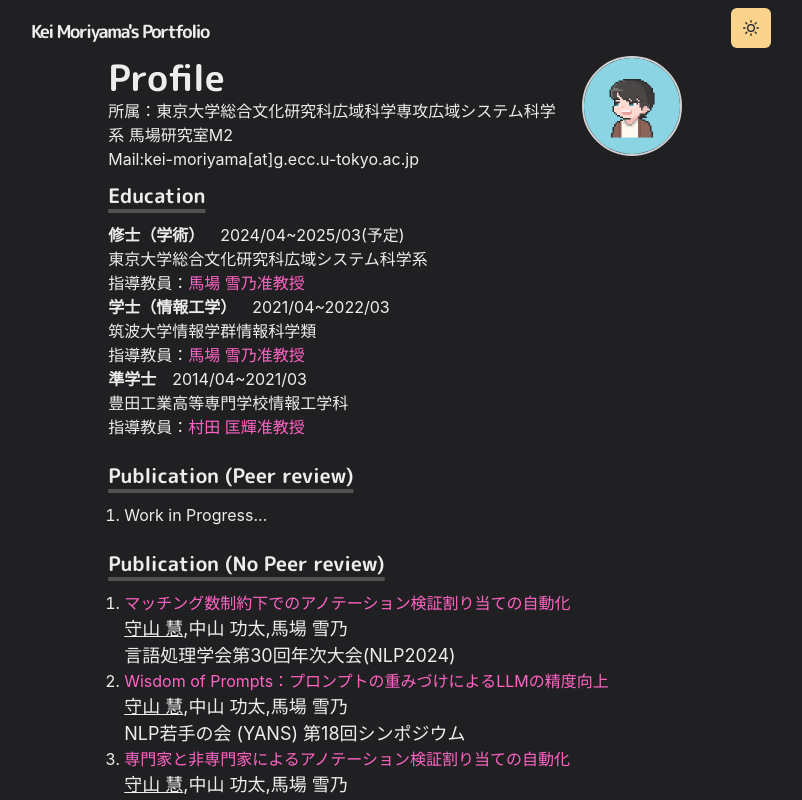
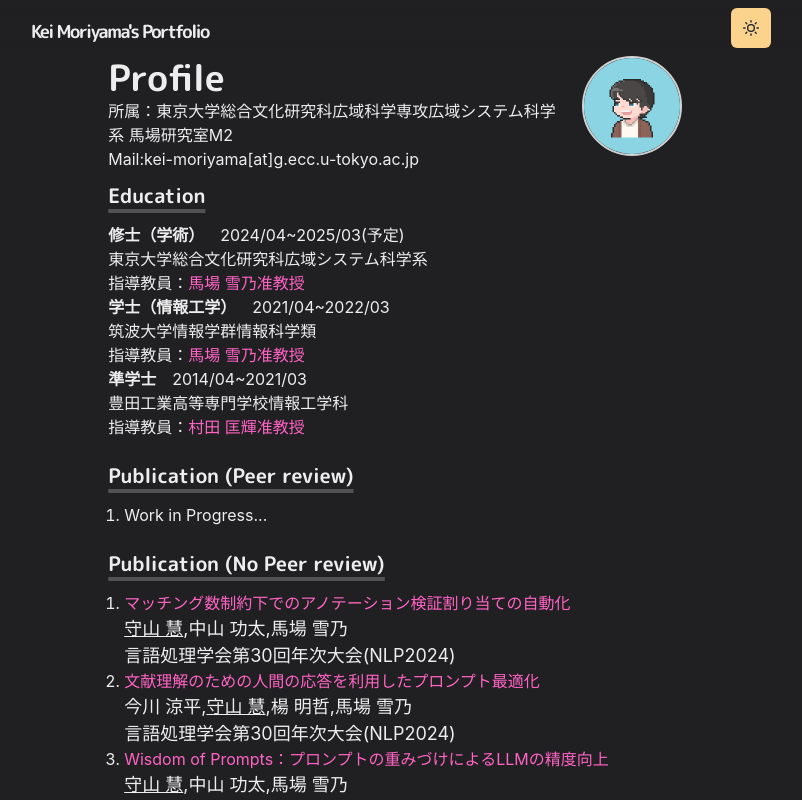
Before and after one commit to keimoriyama/portfolio, a Next.js app: page / in a window 1280 px wide. Shown: the top 800 px of the page, without its empty margins (245-1047 px from the left). Built offline with nearby package versions, Linux system fonts and the light colour scheme.

Commit message:
updateeeee

```diff
--- a/pages/index.js
+++ b/pages/index.js
@@ -110,6 +110,17 @@ const Page = () => {
             </ListItem>
             <ListItem>
               <Box>
+                <Link href="https://www.anlp.jp/proceedings/annual_meeting/2024/pdf_dir/A5-4.pdf">
+                  文献理解のための人間の応答を利用したプロンプト最適化
+                </Link>
+                <Text fontSize="lg">
+                  今川 涼平,<Text as="ins">守山 慧</Text>,楊 明哲,馬場 雪乃
+                </Text>
+                <Text fontSize="lg">言語処理学会第30回年次大会(NLP2024)</Text>
+              </Box>
+            </ListItem>
+            <ListItem>
+              <Box>
                 <Link href="https://yans.anlp.jp/entry/yans2023program#1750-1850-%E3%83%9D%E3%82%B9%E3%82%BF%E3%83%BC%E3%82%BB%E3%83%83%E3%82%B7%E3%83%A7%E3%83%B3-3">
                   Wisdom of Prompts：プロンプトの重みづけによるLLMの精度向上
                 </Link>
```
Also changed, not shown: 1 other file (tests, documents, lock files or other folders).
